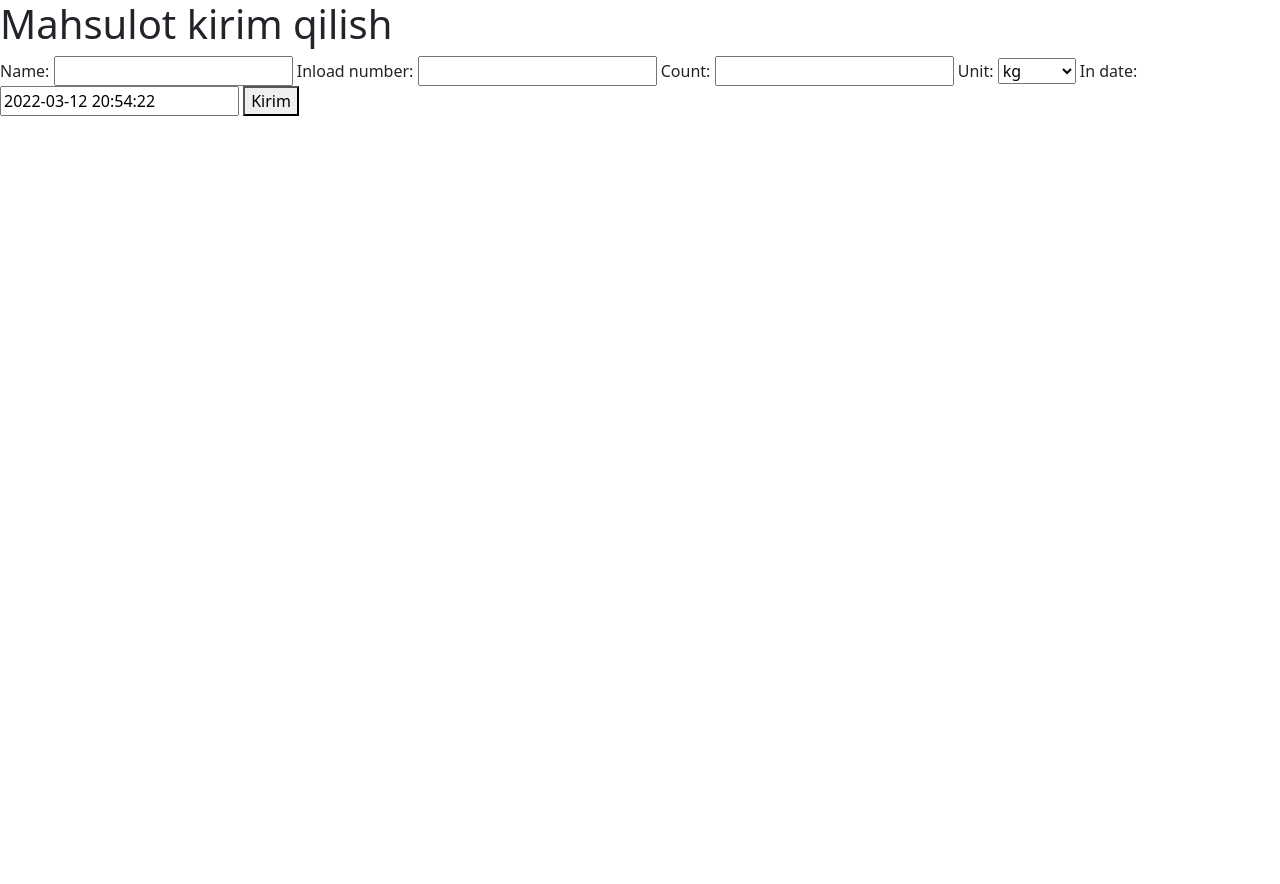
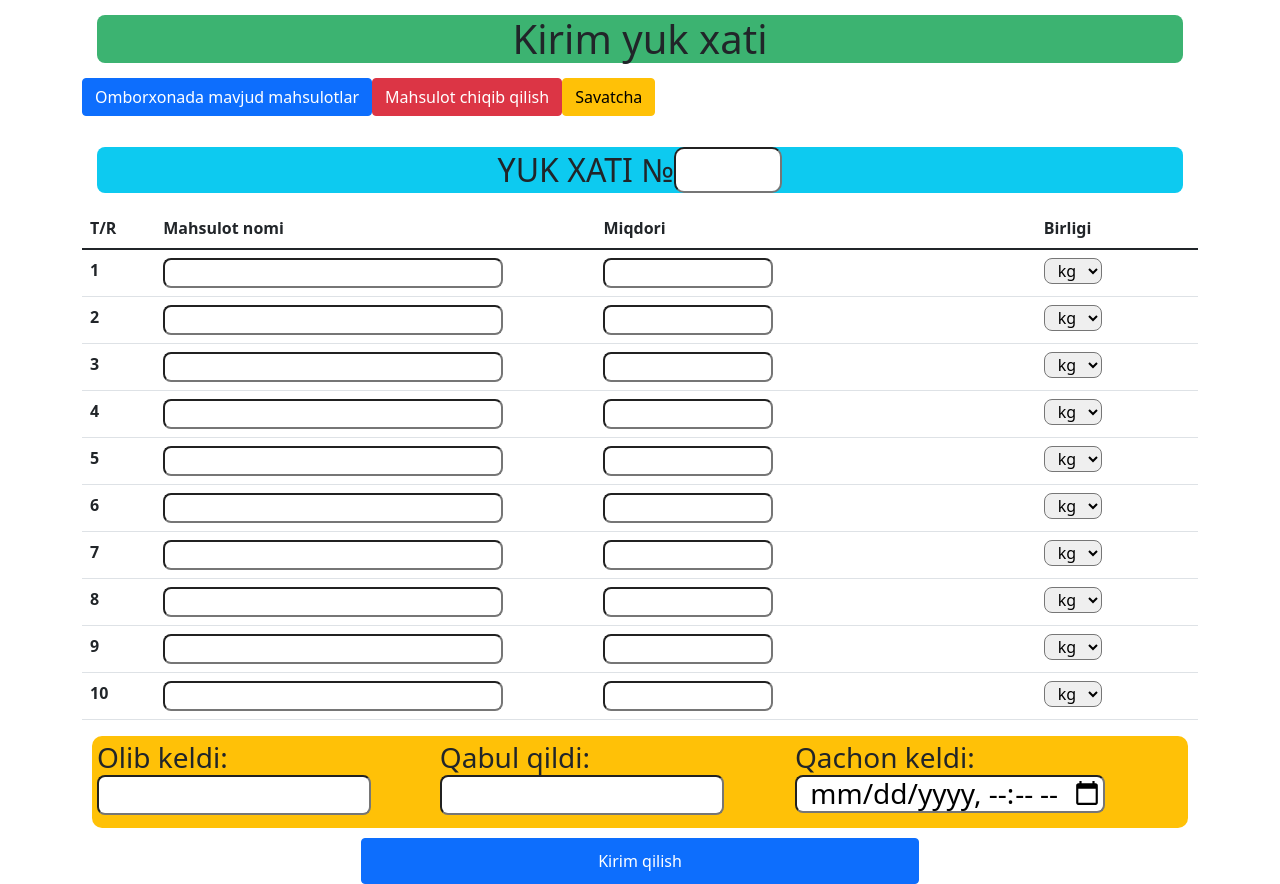
Before and after one commit to SonicVelikiy/Storage, a Django app: page /addproduct/ in a window 1280 px wide. Before the commit the page ends 116 px from the top, so only its background shows below. Run offline with Django 4.2, Linux system fonts and the light colour scheme; some libraries are stand-ins or nearby versions.

Commit message:
inproduct

```diff
--- a/itm/models.py
+++ b/itm/models.py
@@ -22,17 +22,21 @@ class Inproduct(models.Model):
     name = models.CharField(max_length=512)
     inload_number = models.CharField(max_length=200)
     count = models.FloatField(default=0)
+    instorageperson=models.CharField(max_length=200)
+    takeinstorageperson=models.CharField(max_length=200)
     unit = models.CharField(max_length=30,choices=ROLES)
     in_date = models.DateTimeField(default=datetime.datetime.now())
     class Meta:
         db_table = "Inproduct"
 
     def __str__(self):
-        return f"{self.name}--{self.count}"
+        return f"{self.name}--{self.count}--{self.instorageperson}--{self.takeinstorageperson}--{self.unit}--{self.in_date}"
 class Outproduct(models.Model):
     name = models.CharField(max_length=512)
     receiver_name = models.CharField(max_length=200)
     outload_number = models.CharField(max_length=200)
+    outstorageperson = models.CharField(max_length=200)
+    getinstorageperson = models.CharField(max_length=200)
     count = models.FloatField(default=0)
     unit = models.CharField(max_length=30,choices=Inproduct.ROLES)
     out_date = models.DateTimeField(default=datetime.datetime.now())
--- a/itm/static/itm/css/styles.css
+++ b/itm/static/itm/css/styles.css
@@ -3,6 +3,40 @@ margin:15px;
 border-radius:8px;
 background-color:MediumSeaGreen;
 text-align: center;
+}
+
+.xat{
+margin:15px;
+border-radius:8px;
+background-color:#0dcaf0;
+text-align: center;
+}
+.mahsulot{
+width:80%;
+border-radius:8px;
+text-align: center;
+}
+.miqdori{
+width:40%;
+border-radius:8px;
+text-align: center;
+}
+.unit{
+width:40%;
+border-radius:8px;
+text-align: center;
+}
+.qabul{
+display:flex;
+padding:5px;
+margin:10px;
+background-color:#ffc107;
+border-radius:10px
+}
+.num{
+width: 10%;
+padding: 2px 2px;
+border-radius:10px;
 }
 
 .clear {
--- a/itm/templates/itm/inproduct.html
+++ b/itm/templates/itm/inproduct.html
@@ -2,17 +2,71 @@
 <html lang="en">
 <head>
     <meta charset="UTF-8">
-    <title>Mahsulotni kirim qilish</title>
+    <title>Kirim yuk xati</title>
     <link rel="stylesheet" href="/static/itm/bootstrap/css/bootstrap.min.css">
-
+    <link rel="stylesheet" href="/static/itm/css/styles.css">
+    <link rel="stylesheet" href="/static/itm/font-awesome/css/font-awesome.min.css">
+    <link rel="stylesheet" href="/static/itm/font-awesome/css/font-awesome.css">
 </head>
 <body>
-<h1>Mahsulot kirim qilish</h1>
-<form method="post">
-    {%csrf_token%}
-    {{form}}
-    <button type="submit">Kirim</button>
-</form>
+<div class="container">
+    <div class="row">
+        <div class="col-md-12">
+            <h1 class="close">Kirim yuk xati</h1>
+            <div class="btn-group md-3">
+                <form action="{%url 'balance'%}">
+                    <button type="submit" class="btn btn-primary mb-3">Omborxonada mavjud mahsulotlar</button>
+                </form>
+                <form>
+                    <button type="button" class="btn btn-danger mb-3"><a>Mahsulot chiqib qilish</a></button>
+                </form>
+                <form>
+                    <button type="button" class="btn btn-warning mb-3">Savatcha</button>
+                </form>
+            </div>
+            <form method="post">
+                {%csrf_token%}
+                <h2 class="xat"> YUK XATI №<input name="number" class="num"></h2>
 
+                <table class="table">
+                    <thead>
+                    <tr>
+                        <th scope="col">T/R</th>
+                        <th scope="col">Mahsulot nomi</th>
+                        <th scope="col">Miqdori</th>
+                        <th scope="col">Birligi</th>
+                    </tr>
+                    </thead>
+                    <tbody>
+                    {%for counter in form%}
+                    <tr>
+                        <th scope="row">{{counter}}</th>
+                        <td><input name="mahsulot{{counter}}" class="mahsulot"></td>
+                        <td><input name="miqdori{{counter}}" class="miqdori"></td>
+                        <td><select name="unit{{counter}}" id="unit" class="unit">
+                            {%for opt in choies%}
+                            <option value="{{opt}}">{{opt}}</option>
+                            {%endfor%}
+                        </select></td>
+                    </tr>
+                    {%endfor%}
+                    </tbody>
+                </table>
+                <div class="qabul">
+                    <h3>Olib keldi:<input class="mahsulot" name="outload"></h3>
+                    <h3>Qabul qildi:<input class="mahsulot" name="inload"></h3>
+                    <h3>Qachon keldi:<input class="mahsulot" name="date" type="datetime-local"></h3>
+
+                </div>
+
+                <div style="text-align:center">
+                    <button type="submit" class="btn btn-primary" style="width:50%;padding:10px;">Kirim qilish</button>
+                </div>
+
+            </form>
+        </div>
+    </div>
+</div>
+<script src="/static/itm/js/javascript.js"></script>
 </body>
 </html>
--- a/itm/urls.py
+++ b/itm/urls.py
@@ -1,8 +1,9 @@
 from django.urls import path
-from .views import HistoryStorage,CreateProduct,Balance
+from .views import HistoryStorage,CreateProduct,Balance,pdf
 
 urlpatterns = [
     path("",Balance.as_view(),name="balance"),
     path("history",HistoryStorage,name="history"),
-    path("addproduct/",CreateProduct.as_view(),name="inproduct")
+    path("addproduct/",CreateProduct.as_view(),name="inproduct"),
+    path("pdf/",pdf.as_view())
 ]
--- a/itm/views.py
+++ b/itm/views.py
@@ -1,8 +1,11 @@
+from django.http import HttpResponse
 from django.shortcuts import render, redirect
 from .models import Inproduct,Outproduct,BalanceStorage
 from .forms import addproduct
 from django.views import View
 from django.core.paginator import Paginator
+from .process import html_to_pdf
+
 
 def HistoryStorage(request):
     search = request.GET.get("search")
@@ -12,39 +15,59 @@ def HistoryStorage(request):
         inproduct = Inproduct.objects.filter(name__contains=search)
     return render(request,"itm/addhistory.html",{"inproduct":inproduct})
 
+#bazadan olib yozishga tayyor
+class pdf(View):
+    def get(self,request):
+        pdf = html_to_pdf('itm/inproduct.html')
+        return HttpResponse(pdf,content_type='application/pdf')
+
 class CreateProduct(View):
     #mahsulot qo'shish tarixini ishlab chiqish kerak
     def get(self, request):
-        form = addproduct()
-        return render(request,"itm/inproduct.html",{"form":form})
+        form=[1,2,3,4,5,6,7,8,9,10]
+        choies=(("kg"),("tonna"),("gramm"),("litr"),("metr"),("sm"),("dona"))
+        return render(request, "itm/inproduct.html",{"form":form,"choies":choies})
     def post(self,request):
-        form = addproduct(request.POST)
-        if form.is_valid():
-            data = form.cleaned_data
-            valid_data = data['name']
-            try:
-                validator = BalanceStorage.objects.get(name=valid_data)
-                update = BalanceStorage.objects.get(name=valid_data)
-                update.count = update.count + float(data['count'])
-                update.save()
-            except:
-                BalanceStorage.objects.create(
-                    name=data['name'],
-                    count=data['count'],
-                    unit=data['unit'],
-                )
-            product = Inproduct.objects.create(
-                name=data['name'],
-                inload_number=data['inload_number'],
-                count=data['count'],
-                unit=data['unit'],
-                in_date=data['in_date']
-            )
-            return redirect("balance")
+        number = request.POST.get('number')
+        inloadname = request.POST.get('inload')
+        outloadname = request.POST.get('outload')
+        inloaddate = request.POST.get('date')
+        for i in range(1,11):
+            mahsulot = "mahsulot" + str(i)
+            miqdori = "miqdori" + str(i)
+            birlik = "unit" + str(i)
+            addmahsulot = request.POST.get(mahsulot)
+            addmiqdori = request.POST.get(miqdori)
+            addunit = request.POST.get(birlik)
+
+            if addmahsulot and addmiqdori:
+                addmahsulot = addmahsulot.lower()
+                addmahsulot = addmahsulot.strip()
+                try:
+                    update = BalanceStorage.objects.get(name=addmahsulot)
+                    update.count = update.count + float(addmiqdori)
+                    update.save()
+                except:
+                    BalanceStorage.objects.create(
+                        name=addmahsulot,
+                        count=addmiqdori,
+                        unit=addunit,
+                    )
+                    product = Inproduct.objects.create(
+                        name=addmahsulot,
+                        inload_number=number,
+                        count=addmiqdori,
+                        instorageperson=inloadname,
+                        takeinstorageperson=outloadname,
+                        unit=addunit,
+                        in_date=inloaddate
+                    )
+
+            else:
+                return redirect("balance")
 
 class Balance(View):
     def get(self,request):
-
         search = request.GET.get('search')
         if search is None:
             data = BalanceStorage.objects.all()
```
Also changed, not shown: itm/process.py (added, +14 -0 lines), db.sqlite3, itm/forms.py (line endings or trailing spaces), itm/migrations/0003_inproduct_instorageperson_and_more.py (added), itm/migrations/0004_alter_inproduct_in_date_and_more.py (added).
